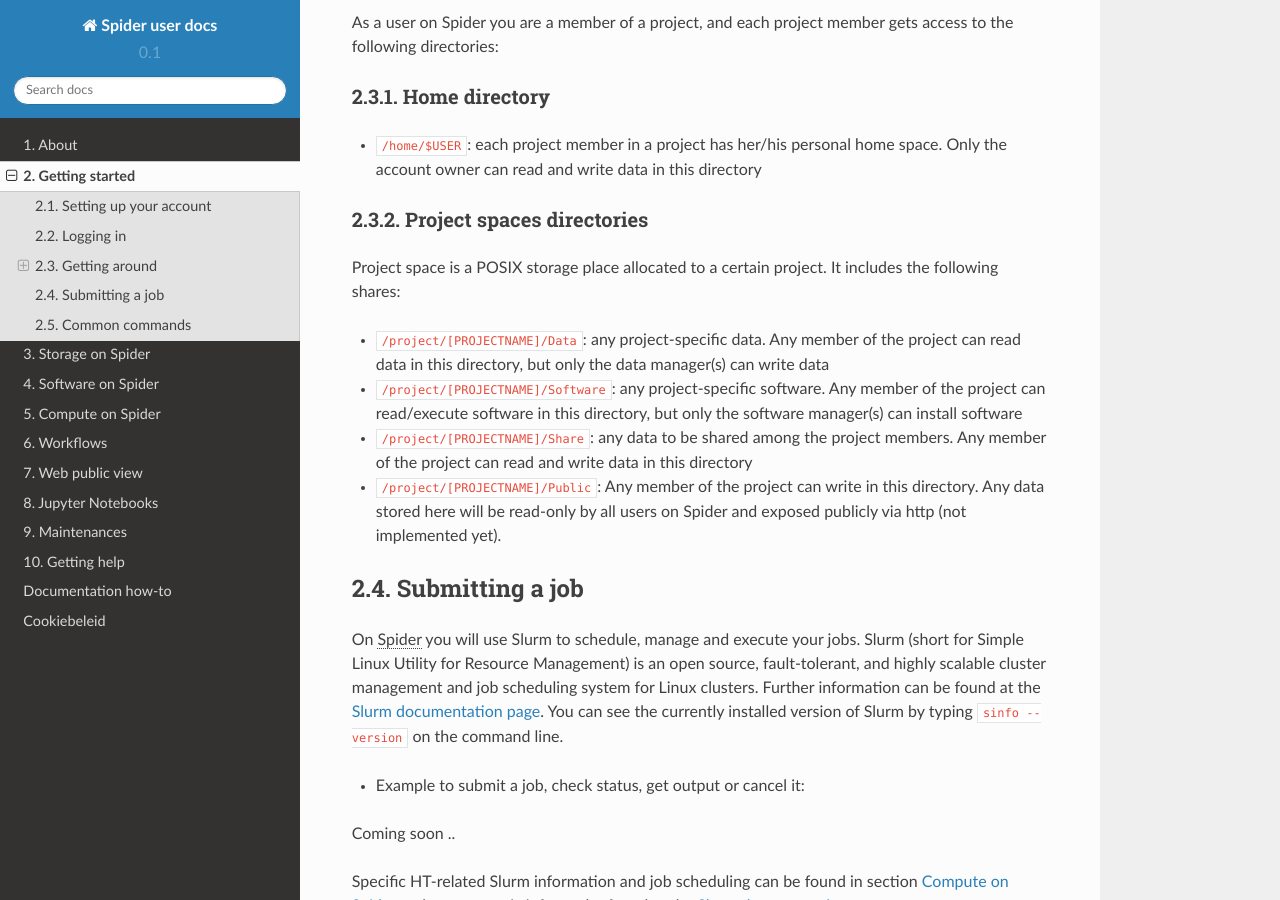
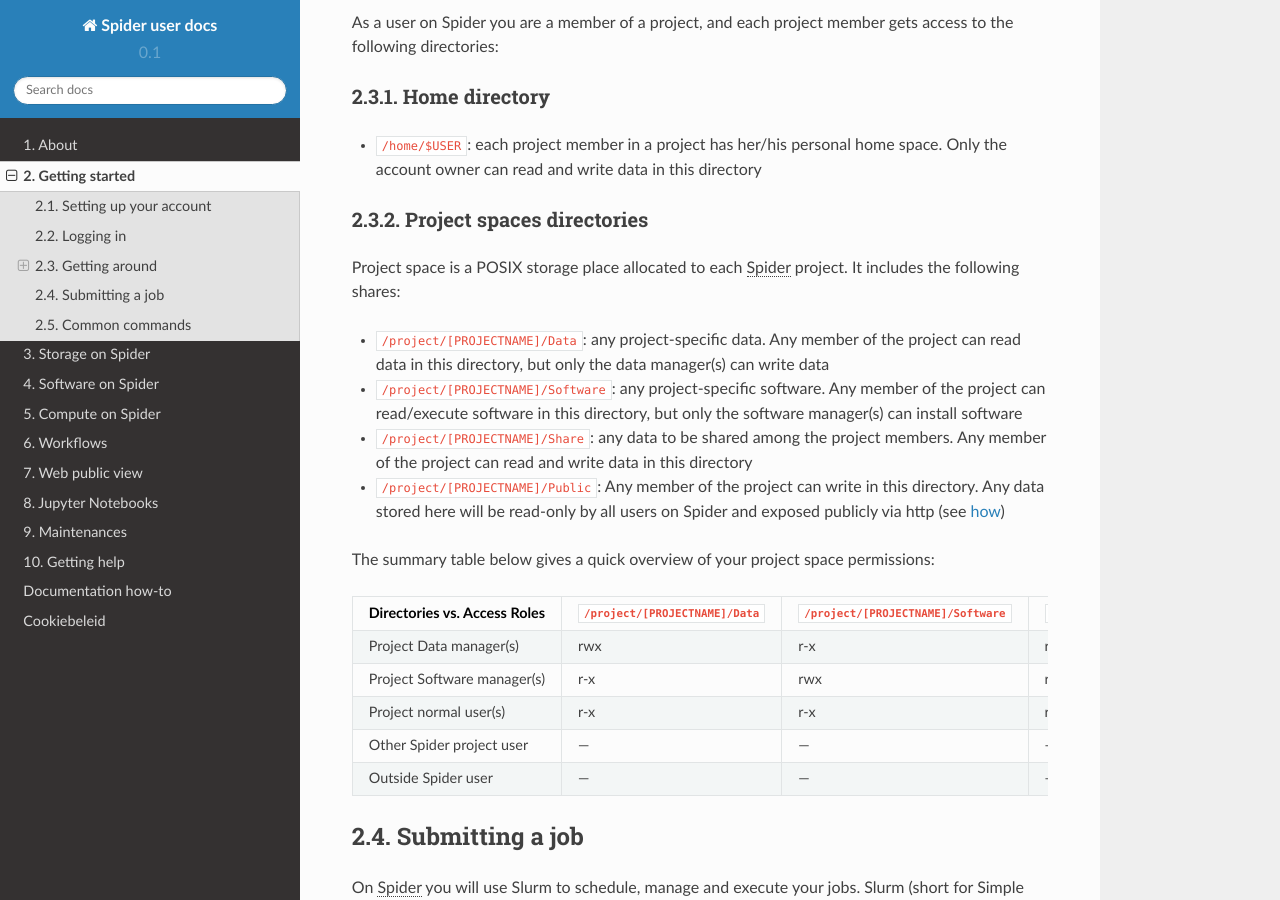
Before and after one commit to sara-nl/spiderdocs, a Sphinx documentation site: the page built from source/Pages/getting_started.rst, in a window 1280 px wide and 900 px high, scrolled down 2211 px. Built offline with Sphinx 7.4.7 and the Read the Docs theme 2.0.0, drawn with Linux system fonts in a browser that asks for light colours.

Commit message:
permissions table added

```diff
--- a/source/Pages/getting_started.rst
+++ b/source/Pages/getting_started.rst
@@ -111,12 +111,25 @@
 Project spaces directories
 ==========================
 
-Project space is a POSIX storage place allocated to a certain project. It includes the following shares:
+Project space is a POSIX storage place allocated to each :abbr:`Spider (Symbiotic Platform(s) for Interoperable Data
+Extraction and Redistribution)` project. It includes the following shares:
 
 * ``/project/[PROJECTNAME]/Data``: any project-specific data. Any member of the project can read data in this directory, but only the data manager(s) can write data
 * ``/project/[PROJECTNAME]/Software``: any project-specific software. Any member of the project can read/execute software in this directory, but only the software manager(s) can install software
 * ``/project/[PROJECTNAME]/Share``: any data to be shared among the project members. Any member of the project can read and write data in this directory
-* ``/project/[PROJECTNAME]/Public``: Any member of the project can write in this directory. Any data stored here will be read-only by all users on Spider and exposed publicly via http (not implemented yet).
+* ``/project/[PROJECTNAME]/Public``: Any member of the project can write in this directory. Any data stored here will be read-only by all users on Spider and exposed publicly via http (see :ref:`how <web-public-view>`)
+
+The summary table below gives a quick overview of your project space permissions:
+
+============================   ===============================   ===================================   ================================   ==================================
+Directories vs. Access Roles   ``/project/[PROJECTNAME]/Data``   ``/project/[PROJECTNAME]/Software``   ``/project/[PROJECTNAME]/Share``   ``/project/[PROJECTNAME]/Public``
+============================   ===============================   ===================================   ================================   ==================================
+Project Data manager(s)        rwx                               r-x                                   rwx                                rwx
+Project Software manager(s)    r-x                               rwx                                   rwx                                rwx
+Project normal user(s)         r-x                               r-x                                   rwx                                rwx
+Other Spider project user      ---                               ---                                   ---                                r--
+Outside Spider user            ---                               ---                                   ---                                r-- (via the :ref:`web views <web-public-view>`)
+============================   ===============================   ===================================   ================================   ==================================
 
 
 .. _submitting-a-job:
--- a/source/Pages/web_public_view.rst
+++ b/source/Pages/web_public_view.rst
@@ -1,4 +1,6 @@
 .. warning:: Please note that Spider is a fresh platform - still in Beta phase - and the documentation here is heavily under construction. If you need any help in these pages, please contact :ref:`our helpdesk <helpdesk>`.
+
+.. _web-public-view:
 
 ***************
 Web public view
```
